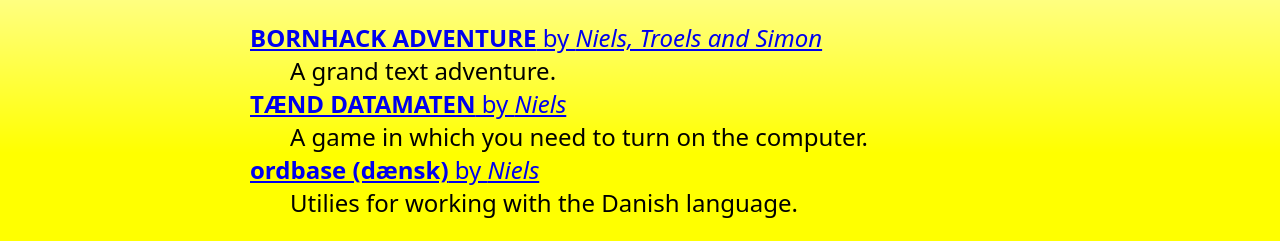
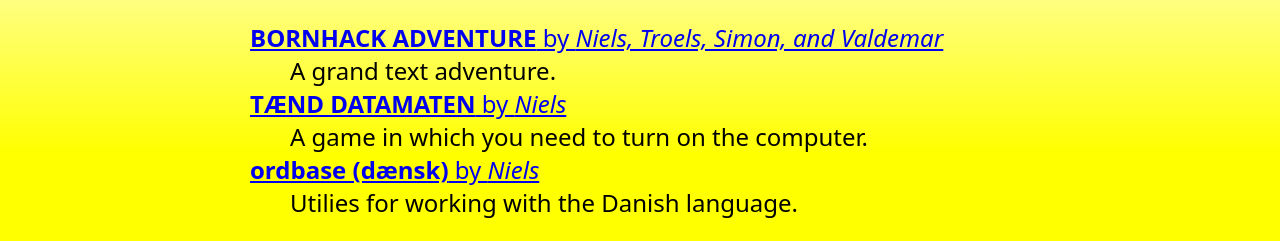
Before and after one commit to athas/funhack.dk, a plain HTML site: page index.html in a window 1280 px wide. Shown: the part 247-488 px from the top of the page. Drawn offline with Linux system fonts and the light colour scheme.

Commit message:
Add Valdemar credit

```diff
--- a/index.html
+++ b/index.html
@@ -23,7 +23,7 @@
           <dt>
             <a href="https://adventure.funhack.dk/">
               <strong>BORNHACK ADVENTURE</strong>
-              by <em>Niels, Troels and Simon</em>
+              by <em>Niels, Troels, Simon, and Valdemar</em>
             </a>
           </dt>
           <dd>
```
